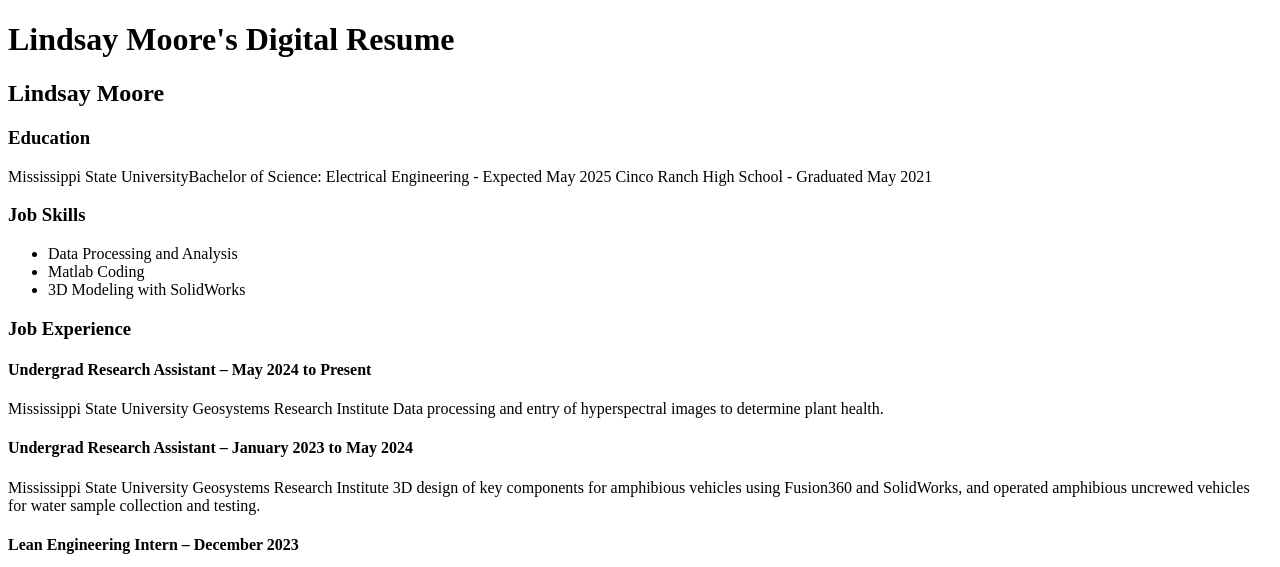
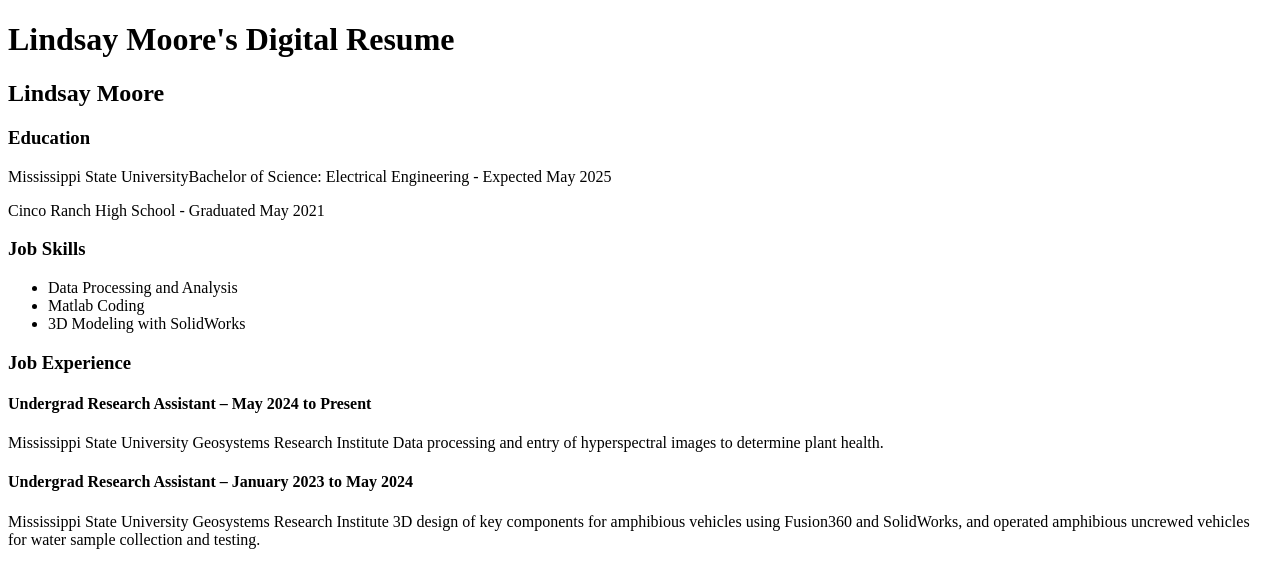
Before and after one commit to lrm388/digital-resume, a plain HTML site: page index.html in a window 1280 px wide. Shown: the top 567 px of the page. Drawn offline with Linux system fonts and the light colour scheme.

Commit message:
Update index.html

```diff
--- a/index.html
+++ b/index.html
@@ -9,8 +9,8 @@
     <h1>Lindsay Moore's Digital Resume</h1>
     <h2>Lindsay Moore</h2>
     <h3>Education</h3>
-    <p> Mississippi State UniversityBachelor of Science: Electrical Engineering - Expected May 2025
-        Cinco Ranch High School - Graduated May 2021</p>
+    <p> Mississippi State UniversityBachelor of Science: Electrical Engineering - Expected May 2025</p>
+    <p>Cinco Ranch High School - Graduated May 2021</p>
     <h3>Job Skills</h3>
     <ul>
         <li>Data Processing and Analysis</li>
```
